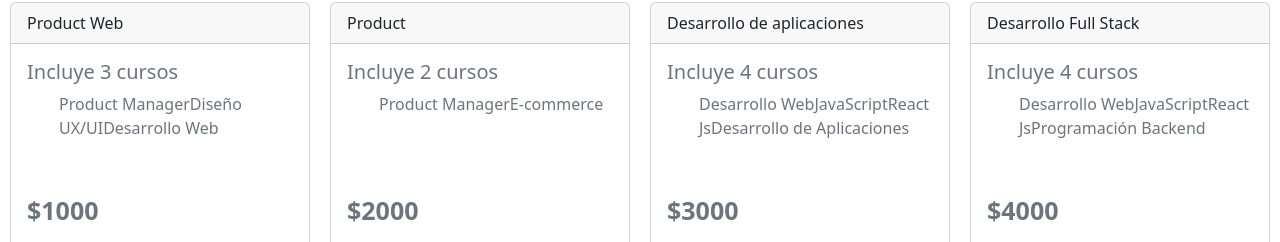
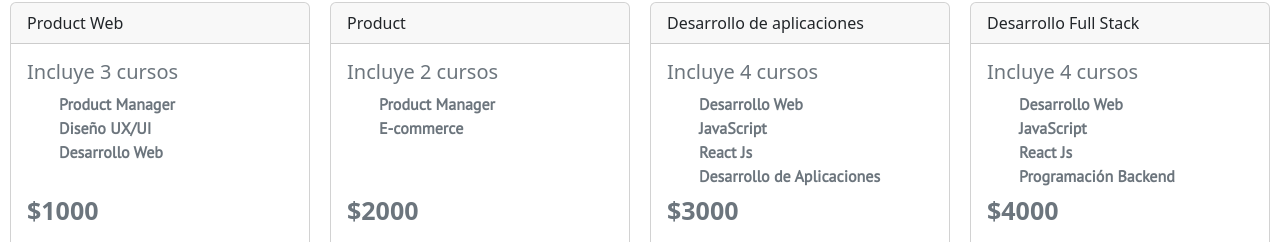
Before and after one commit to Ebniemann/Niemann-Evelina-ProyectoFinal, a React (Create React App) app: page / in a window 1280 px wide. Shown: the part 694-936 px from the top of the page. Built offline with nearby package versions, Linux system fonts and the light colour scheme.

Commit message:
Fix errors

```diff
--- a/src/component/Cards/Cards.js
+++ b/src/component/Cards/Cards.js
@@ -5,19 +5,25 @@ import { useEffect, useState } from "react";
 
 const Card = () => {
   const [course, setCourse] = useState([]);
+  const [loading, setLoading] = useState(false);
 
   const resquetCourses = () => {
     return new Promise((resolve) => {
-      resolve(data);
+      setTimeout(() => {
+        return resolve(data);
+      }, 3000);
     });
   };
 
   useEffect(() => {
-    resquetCourses().then((c) => {
-      setCourse(c);
-    });
+    setLoading(true);
+    resquetCourses()
+      .then((c) => {
+        setCourse(c);
+      })
+      .finally(() => setLoading(false));
   }, []);
 
-  return <ItemCards course={course} />;
+  return <ItemCards course={course} loading={false} />;
 };
 export default Card;
--- a/src/component/Cards/ItemCards.js
+++ b/src/component/Cards/ItemCards.js
@@ -6,7 +6,7 @@ const ItemCards = ({ course }) => {
       <section className="cards">
         {course.length > 0 &&
           course.map((courses) => {
-            return <Item courses={courses} />;
+            return <Item key={courses.id} courses={courses} />;
           })}
       </section>
     </>
--- a/src/component/Cards/styles.css
+++ b/src/component/Cards/styles.css
@@ -10,7 +10,9 @@
 .card-body{
   padding-bottom: 0px;
 }
-.card-text{
+.card-list{
+  display: flex;
+  flex-direction: column;
   height: 100px;
   margin: 0;
 }
--- a/src/component/Item/item.js
+++ b/src/component/Item/item.js
@@ -6,9 +6,11 @@ const Item = ({ courses }) => {
       <div className="card-header">{courses.name}</div>
       <div className="card-body text-secondary">
         <h5 className="card-title">Incluye {courses.number_courses} cursos</h5>
-        <p className="card-text">
-          <ul>{courses.course_list}</ul>
-        </p>
+        <ul className="card-list">
+          {courses.course_list.map((course) => (
+            <li>{course}</li>
+          ))}
+        </ul>
         <p className="price">${courses.price}</p>
       </div>
       <ItemCount
```
